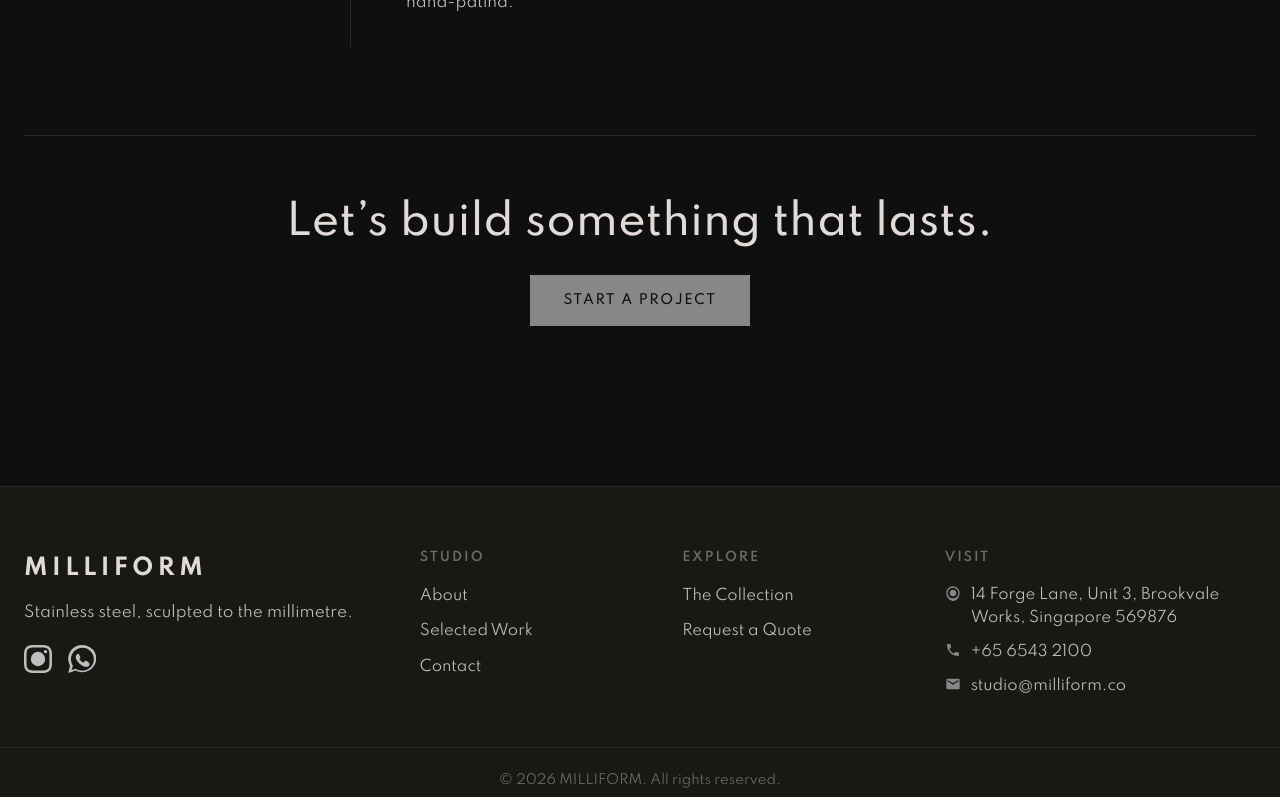
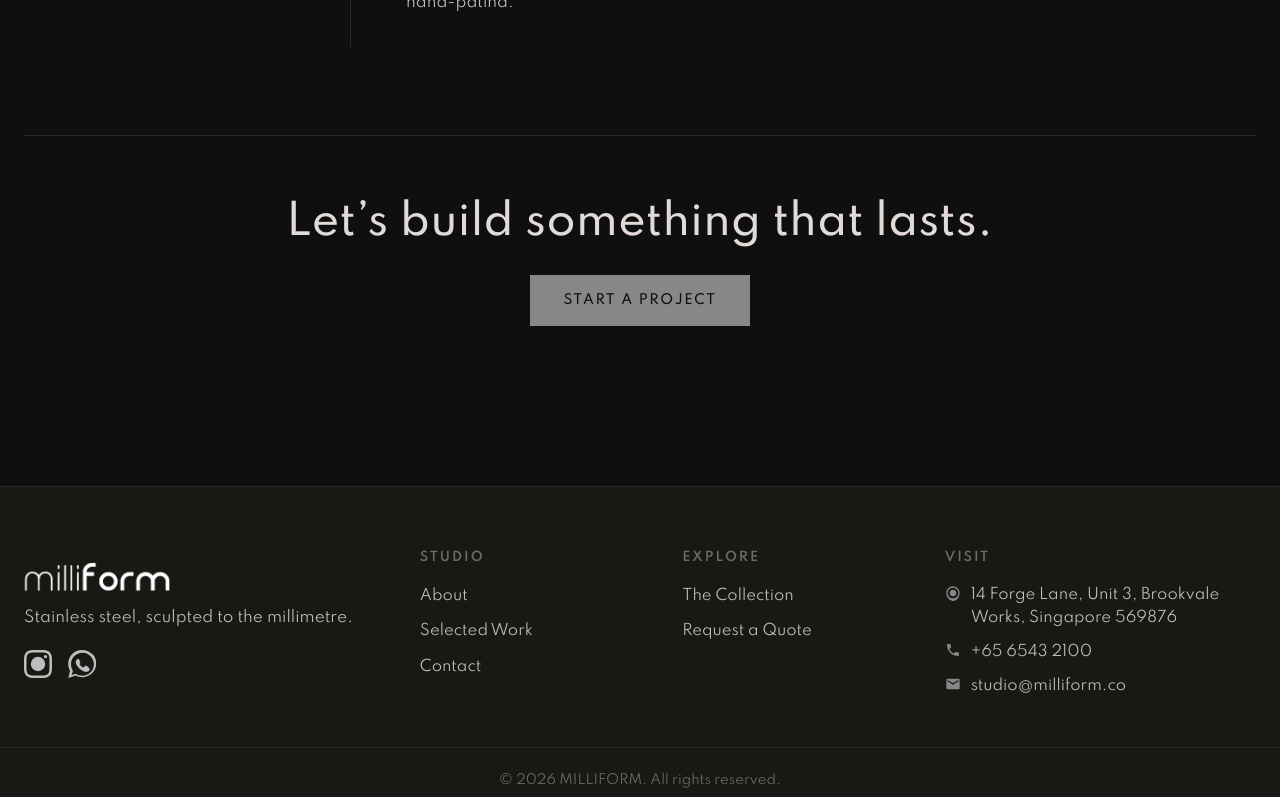
Before and after one commit to Peanoquio/milliform-countertop, a React (Create React App) app: page /about in a window 1280 px wide. Shown: the part 2000-2797 px from the top of the page. Built offline with nearby package versions, Linux system fonts and the light colour scheme; the HTML template or start-up script is replaced by a standard one.

Commit message:
added Millform logo for dark and light theme to top brand logo and footer logo

```diff
--- a/src/components/Footer.css
+++ b/src/components/Footer.css
@@ -14,13 +14,11 @@
 }
 
 .footer-logo {
-  font-family: var(--font-heading);
-  font-weight: 700;
-  font-size: 1.4rem;
-  letter-spacing: 0.2em;
-  color: var(--textPrimary);
+  height: 55px;
+  width: auto;
   display: block;
-  margin-bottom: 14px;
+  margin-bottom: 0px;
+  margin-left: -20px;
 }
 
 .footer-brand p {
--- a/src/components/Footer.js
+++ b/src/components/Footer.js
@@ -1,12 +1,14 @@
 import React from 'react';
 import { Link } from 'react-router-dom';
-import { siteInfo, contactInfo, navigation } from '../config/siteConfig';
+import { siteInfo, contactInfo, navigation, images } from '../config/siteConfig';
+import { useTheme } from '../context/ThemeContext';
 import SocialIcon from './SocialIcon';
 import './Footer.css';
 
 const year = 2026; // bump as needed; kept static to avoid runtime Date dependence
 
 const Footer = () => {
+  const { currentTheme } = useTheme();
   const { company, services } = navigation.footerLinks;
   const social = Object.entries(contactInfo.social).filter(([, url]) => url);
 
@@ -14,7 +16,9 @@ const Footer = () => {
     <footer className="site-footer">
       <div className="footer-inner">
         <div className="footer-brand">
-          <span className="footer-logo">{siteInfo.companyName}</span>
+          {images.logo && (
+            <img src={images.logo[currentTheme]} alt={siteInfo.companyName} className="footer-logo" />
+          )}
           <p>{siteInfo.tagline}</p>
           {social.length > 0 && (
             <div className="footer-social">
--- a/src/components/Header.css
+++ b/src/components/Header.css
@@ -40,8 +40,9 @@
 }
 
 .brand-logo {
-  height: 34px;
+  height: 60px;
   width: auto;
+  margin-left: -20px;
 }
 
 .nav {
--- a/src/components/Header.js
+++ b/src/components/Header.js
@@ -1,6 +1,7 @@
 import React, { useState, useEffect } from 'react';
 import { NavLink, Link, useLocation } from 'react-router-dom';
 import { siteInfo, navigation, images } from '../config/siteConfig';
+import { useTheme } from '../context/ThemeContext';
 import ThemeToggle from './ThemeToggle';
 import './Header.css';
 
@@ -8,6 +9,7 @@ const Header = () => {
   const [open, setOpen] = useState(false);
   const [scrolled, setScrolled] = useState(false);
   const location = useLocation();
+  const { currentTheme } = useTheme();
 
   useEffect(() => {
     const onScroll = () => setScrolled(window.scrollY > 24);
@@ -31,10 +33,8 @@ const Header = () => {
     <header className={`site-header ${scrolled ? 'is-scrolled' : ''}`}>
       <div className="header-inner">
         <Link to="/" className="brand" aria-label={`${siteInfo.companyName} home`}>
-          {images.logo ? (
-            <img src={images.logo} alt={siteInfo.companyName} className="brand-logo" />
-          ) : (
-            <span className="brand-text">{siteInfo.companyName}</span>
+          {images.logo && (
+            <img src={images.logo[currentTheme]} alt={siteInfo.companyName} className="brand-logo" />
           )}
         </Link>
 
--- a/src/config/siteConfig.js
+++ b/src/config/siteConfig.js
@@ -450,7 +450,11 @@ export const navigation = {
 
 // --- IMAGES -----------------------------------------------------------------
 export const images = {
-  logo: null, // set to '/images/logo.svg' to use an image logo instead of text
+  logo: {
+    light: imagePath('/images/logo/milliform-logo.webp'),
+    darkNight: imagePath('/images/logo/milliform-logo-white.webp'),
+    darkDesert: imagePath('/images/logo/milliform-logo-white.webp'),
+  },
   placeholder: imagePath('/images/placeholder.webp'),
   textures: { hero: null, section: null },
 };
```
Also changed, not shown: public/images/logo/milliform-logo-white.webp (added), public/images/logo/milliform-logo.webp (added).
